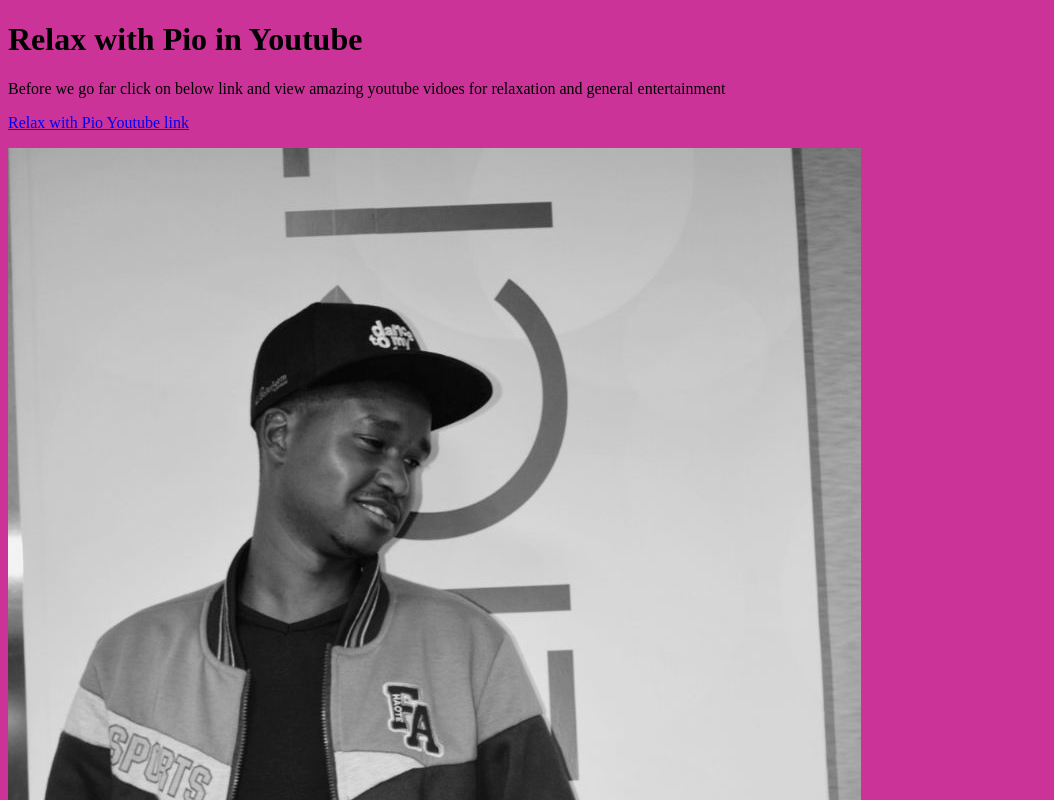
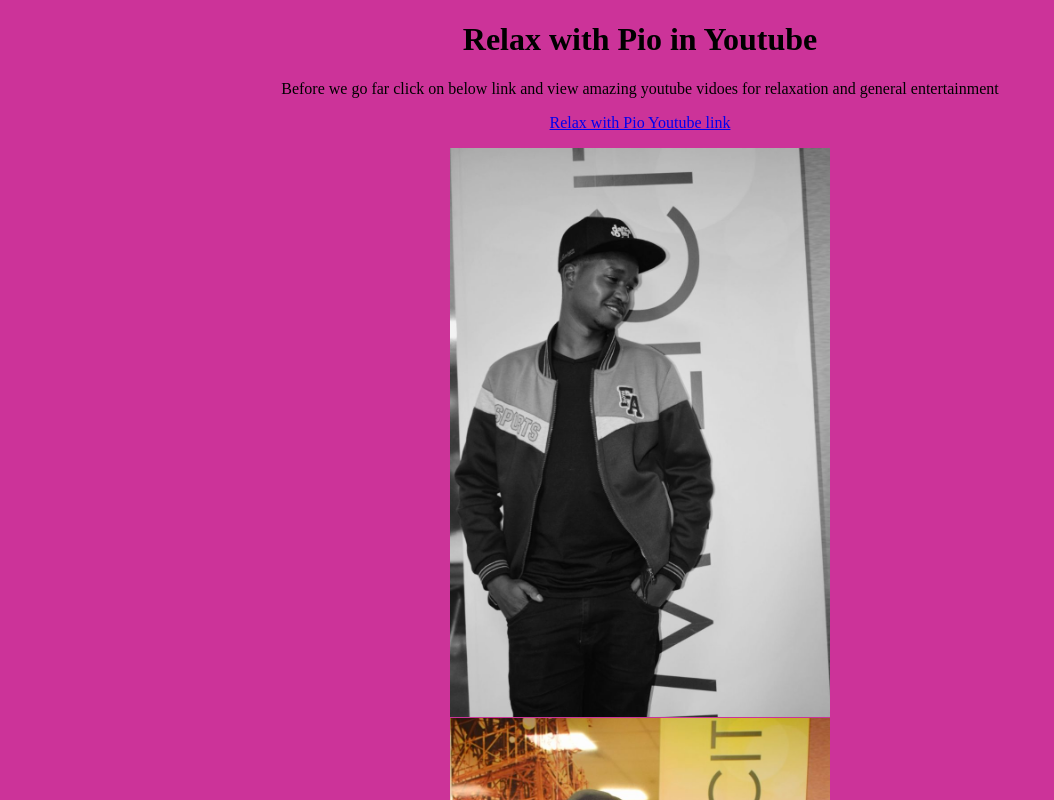
Before and after one commit to ngumamutundu/RelaxwithPio, a plain HTML site: page index.html in a window 1280 px wide. Shown: the top 800 px of the page, without its empty margins (0-1054 px from the left). Drawn offline with Linux system fonts and the light colour scheme.

Commit message:
resize images and centre texts

```diff
--- a/CSS/style.css
+++ b/CSS/style.css
@@ -1,3 +1,17 @@
 body {
     background-color: #CC3399;
+
 }
+img {
+    margin: 1px auto;
+    display: block;
+    width: 30%;
+    height: 100%;
+
+}
+h1 {
+    text-align: center;
+}
+p {
+    text-align: center;
+}
```
